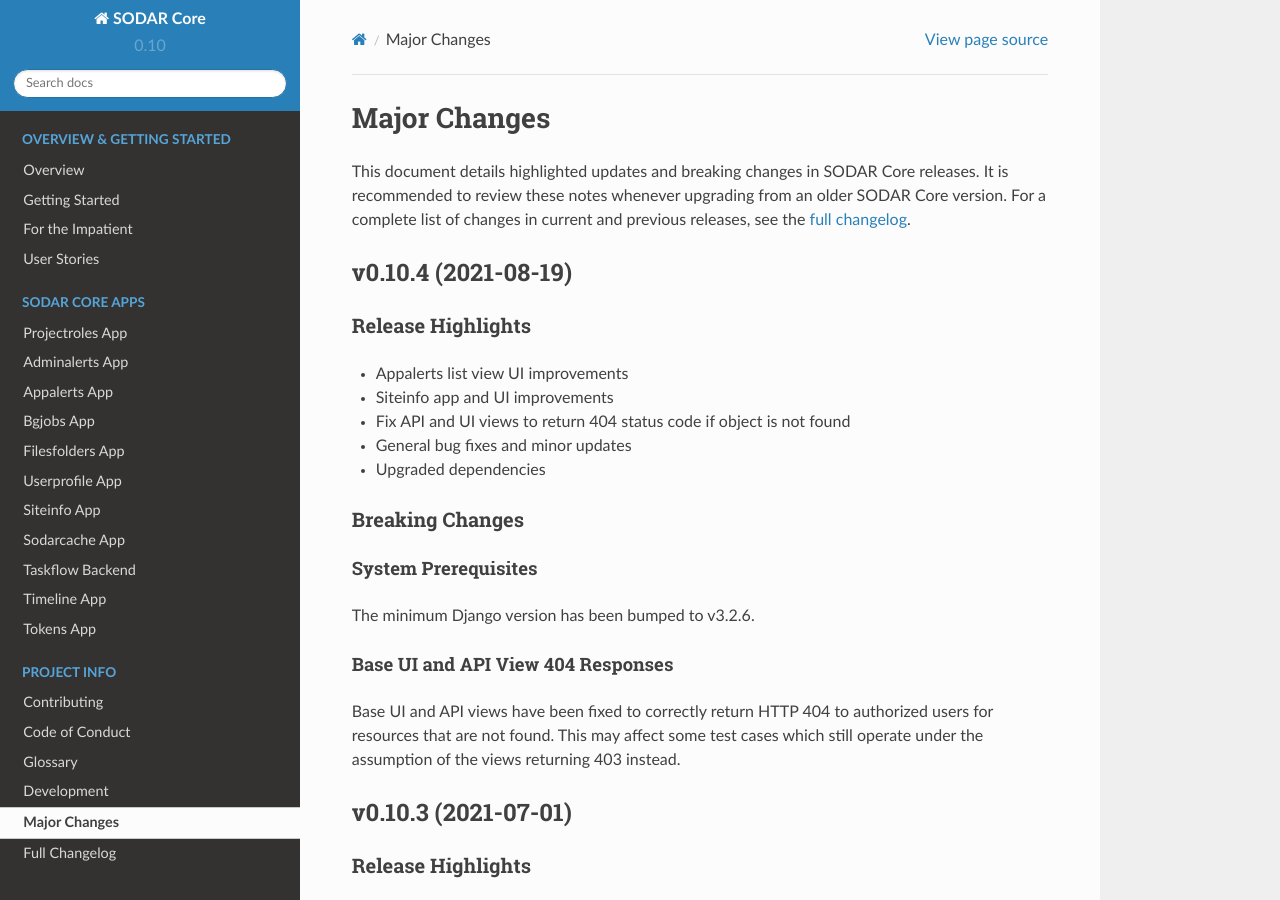
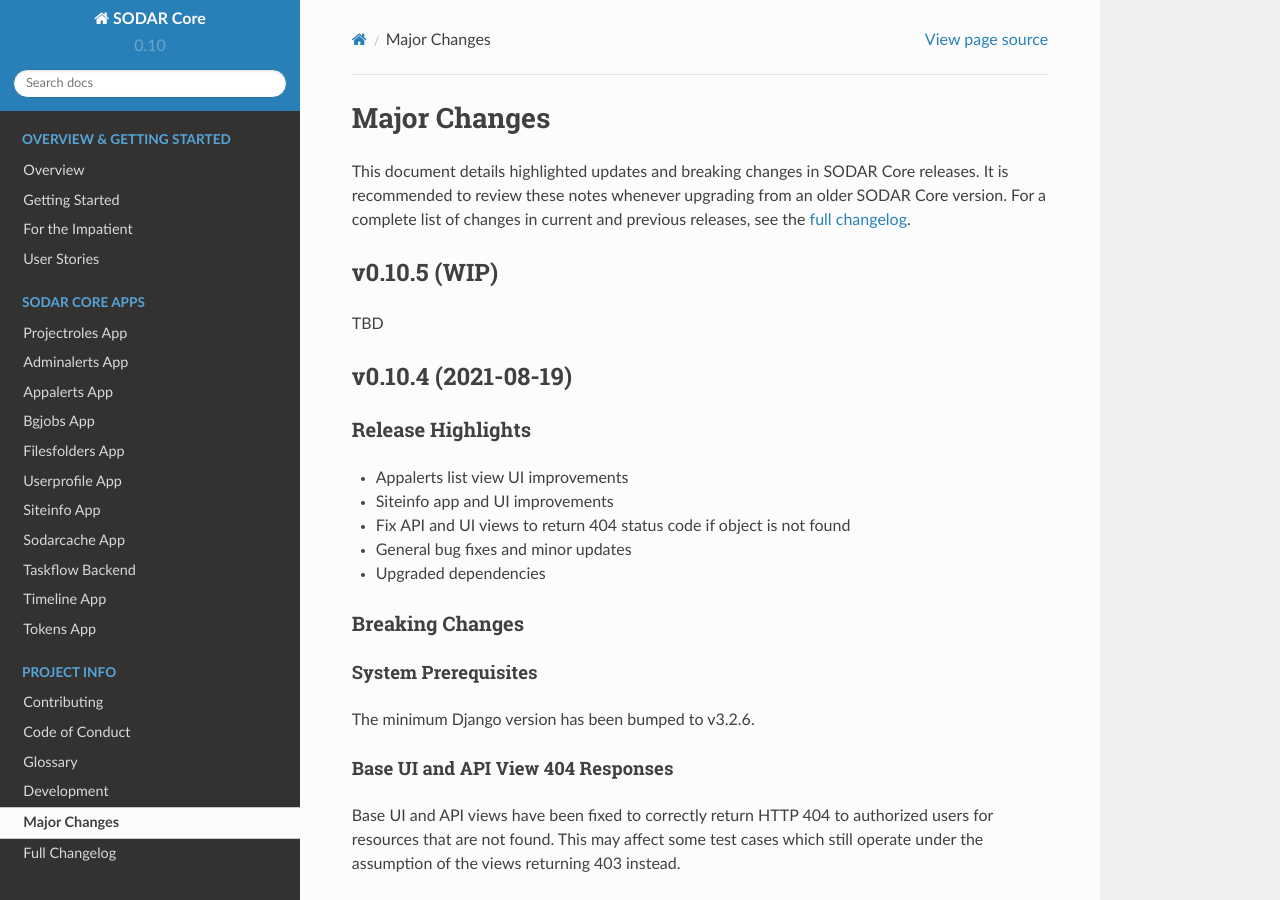
Before and after one commit to bihealth/sodar-core-legacy, a Sphinx documentation site: the page built from docs/source/major_changes.rst, in a window 1280 px wide and 900 px high. Built offline with Sphinx 7.4.7 and the Read the Docs theme 2.0.0, drawn with Linux system fonts in a browser that asks for light colours.

```diff
--- a/docs/source/conf.py
+++ b/docs/source/conf.py
@@ -29,7 +29,7 @@ author = 'BIH Core Unit Bioinformatics'
 # The short X.Y version
 version = '0.10'
 # The full version, including alpha/beta/rc tags
-release = '0.10.4'
+release = '0.10.5-WIP'
 
 
 # -- General configuration ---------------------------------------------------
--- a/docs/source/major_changes.rst
+++ b/docs/source/major_changes.rst
@@ -8,6 +8,12 @@ This document details highlighted updates and breaking changes in SODAR Core
 releases. It is recommended to review these notes whenever upgrading from an
 older SODAR Core version. For a complete list of changes in current and previous
 releases, see the :ref:`full changelog<changelog>`.
+
+
+v0.10.5 (WIP)
+*************
+
+TBD
 
 
 v0.10.4 (2021-08-19)
```
Also changed, not shown: CHANGELOG.rst (+10 -0 lines), 1 other file.
